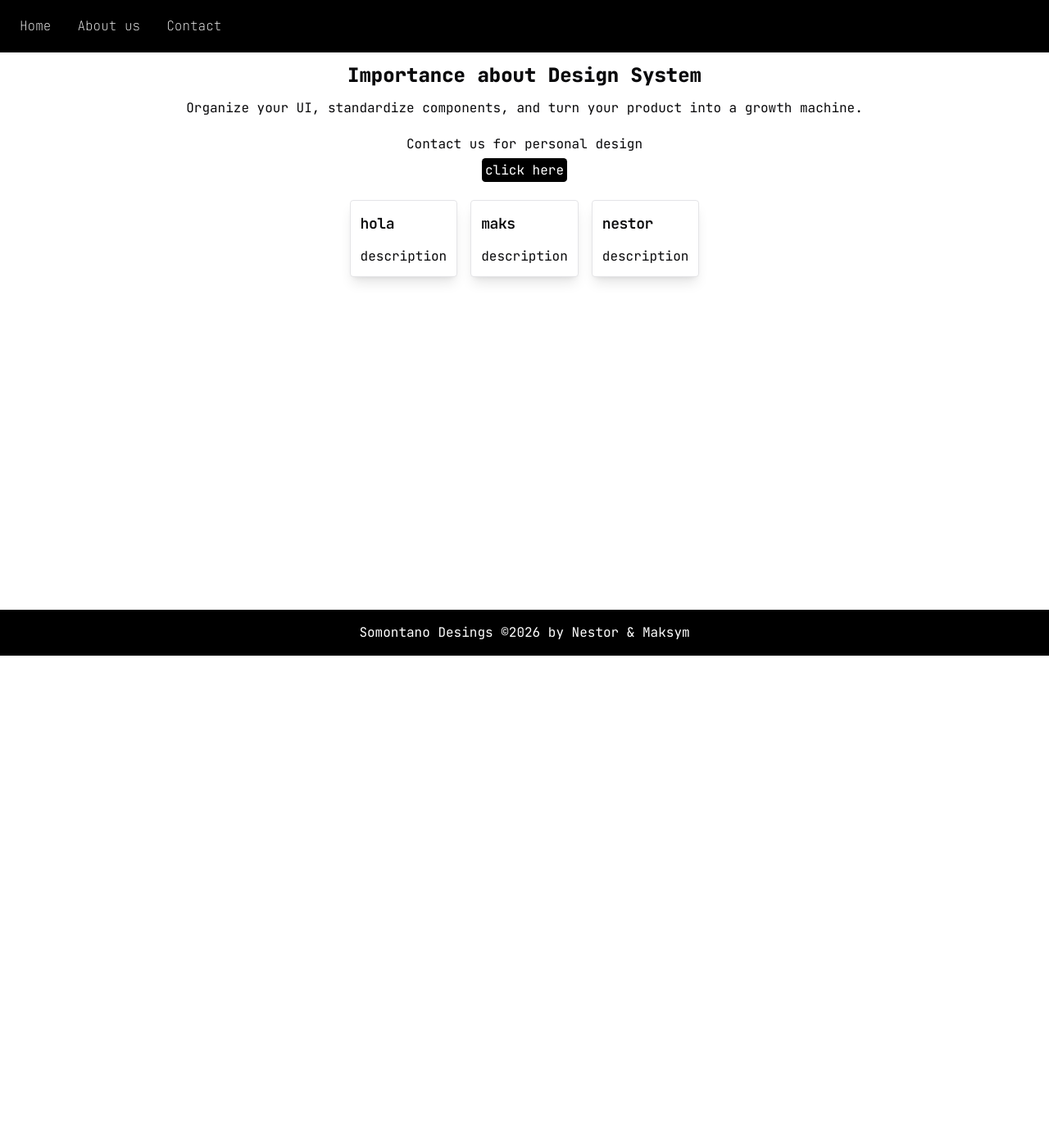
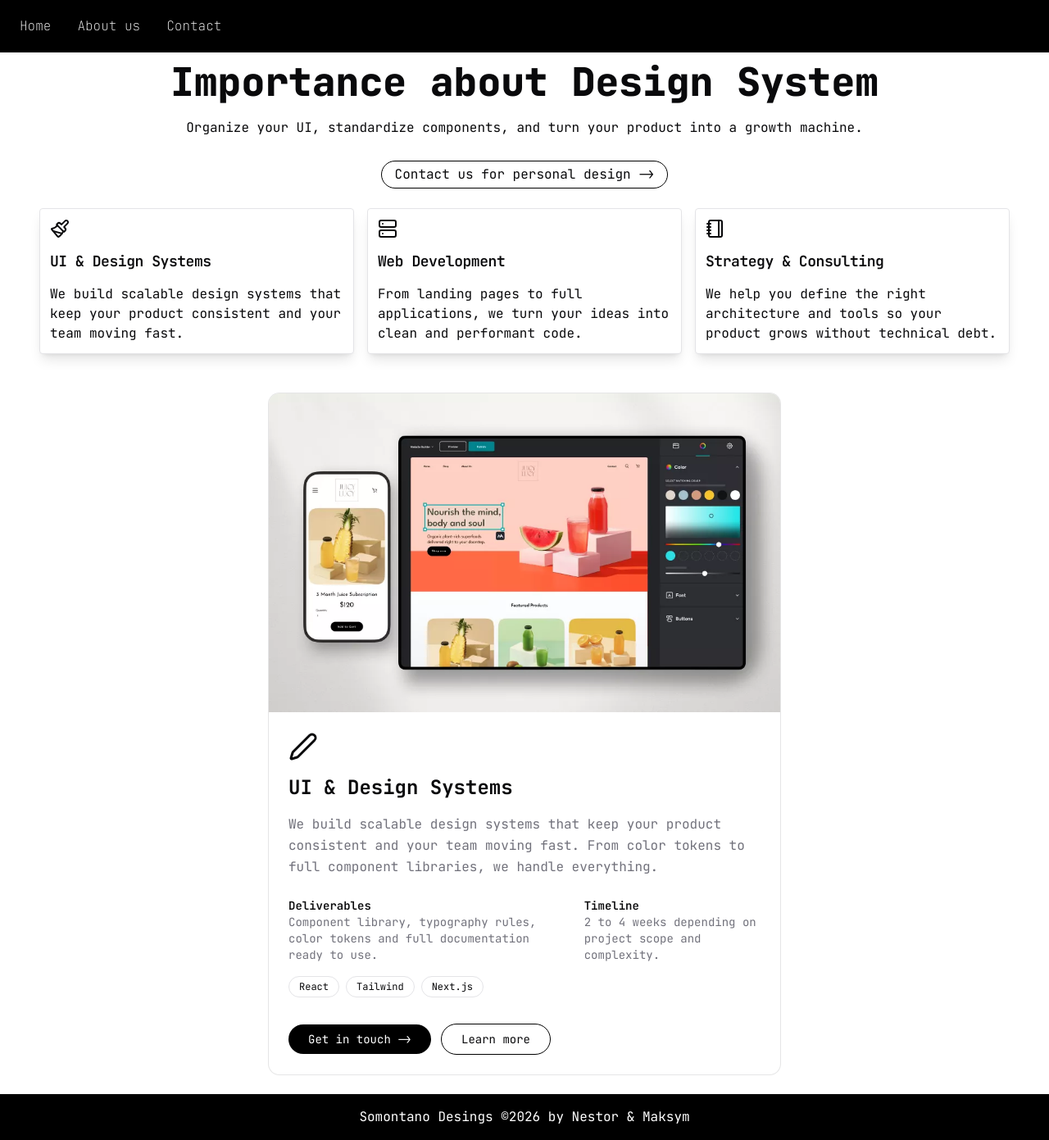
Before and after one commit to maksym292006/Practicas, a Next.js app in the folder desig-system/: page / in a window 1280 px wide. Shown: the whole page at 82% size. Before the commit the page ends 800 px from the top, so only its background shows below. Built offline with nearby package versions, Linux system fonts and the light colour scheme.

Commit message:
Hero section modificado,Service cards modificado con logotipos,Carg  grande hecho por ia

```diff
--- a/desig-system/src/app/page.tsx
+++ b/desig-system/src/app/page.tsx
@@ -1,26 +1,125 @@
+// IMPORTACIONES
 import { Button } from "@/components/ui/button";
 import BotonToggle from "@/components/ui/button2";
+import Image from "next/image";
 import {
   Card,
   CardHeader,
   CardFooter,
   CardTitle,
   CardDescription,
+  CardContent,
 } from "@/components/ui/card";
-// IMPORTACIONES
+
 import Footer from "@/components/ui/footer";
 import Hero from "@/components/ui/heroSection";
 import ServiceCard from "@/components/ui/servicecard";
 import Scard from "@/components/ui/servicecard";
+import { Notebook, Paintbrush, Pen, Server } from "lucide-react";
+import Link from "next/link";
+import { server } from "shadcn/mcp";
 
 export default function Home() {
   return (
     <>
+      {/* Hero section  */}
       <Hero></Hero>
+      {/* Service Cards */}
       <div className=" flex flex-row gap-4 p-6 justify-center">
-        <ServiceCard title="hola" description="description"></ServiceCard>
-        <ServiceCard title="maks" description="description"></ServiceCard>
-        <ServiceCard title="nestor" description="description"></ServiceCard>
+        {/* 1 */}
+        <ServiceCard
+          icon={<Paintbrush />}
+          title="UI & Design Systems"
+          description="We build scalable design systems
+           that keep your product consistent and your team moving fast."
+        ></ServiceCard>
+        {/* 2 */}
+        <ServiceCard
+          icon={<Server />}
+          title="Web Development"
+          description="From landing pages to full applications,
+           we turn your ideas into clean and performant code."
+        ></ServiceCard>
+        {/* 3 */}
+        <ServiceCard
+          icon={<Notebook />}
+          title="Strategy & Consulting"
+          description="We help you define the right architecture and tools so
+          your product grows without technical debt."
+        ></ServiceCard>
+      </div>
+      {/* CARD  ejemplo de uso */}
+
+      <div className="max-w-2xl mx-auto p-6">
+        <Card>
+          <Image
+            src="/images/img.webp"
+            alt="texto alternativo"
+            width={800}
+            height={300}
+            className="w-full object-cover"
+          />
+          <CardHeader className="gap-4">
+            <Pen size={36} />
+            <CardTitle className="text-2xl font-bold">
+              UI & Design Systems
+            </CardTitle>
+            <CardDescription className="text-base leading-relaxed">
+              We build scalable design systems that keep your product consistent
+              and your team moving fast. From color tokens to full component
+              libraries, we handle everything.
+            </CardDescription>
+          </CardHeader>
+
+          <CardContent className="flex flex-col gap-4">
+            {/* Fila de detalles */}
+            <div className="flex gap-6">
+              <div>
+                <p className="text-sm font-semibold">Deliverables</p>
+                <p className="text-sm text-muted-foreground">
+                  Component library, typography rules, color tokens and full
+                  documentation ready to use.
+                </p>
+              </div>
+              <div>
+                <p className="text-sm font-semibold">Timeline</p>
+                <p className="text-sm text-muted-foreground">
+                  2 to 4 weeks depending on project scope and complexity.
+                </p>
+              </div>
+            </div>
+
+            {/* Tags */}
+            <div className="flex gap-2 flex-wrap">
+              <span className="border rounded-full px-3 py-1 text-xs">
+                React
+              </span>
+              <span className="border rounded-full px-3 py-1 text-xs">
+                Tailwind
+              </span>
+              <span className="border rounded-full px-3 py-1 text-xs">
+                Next.js
+              </span>
+            </div>
+          </CardContent>
+
+          <CardFooter className="flex gap-3 mt-2">
+            <Link
+              href="/contact"
+              className="inline-block bg-black text-white rounded-full px-6 py-2
+            hover:bg-neutral-800 transition-all duration-300"
+            >
+              Get in touch {"->"}
+            </Link>
+            <Link
+              href="/about"
+              className="inline-block border border-black rounded-full px-6 py-2
+            hover:bg-black hover:text-white transition-all duration-300"
+            >
+              Learn more
+            </Link>
+          </CardFooter>
+        </Card>
       </div>
     </>
   );
--- a/desig-system/src/components/ui/heroSection.tsx
+++ b/desig-system/src/components/ui/heroSection.tsx
@@ -3,19 +3,20 @@ import Link from "next/link";
 function Hero() {
   return (
     <section className="flex flex-col text-center ">
-      <h1 className="font-extrabold text-2xl pt-3 pb-3">
+      <h1 className="font-extrabold text-5xl pt-3 pb-5">
         Importance about Design System
       </h1>
-      <p className="pb-5">
+      <p className="pb-5 ">
         Organize your UI, standardize components, and turn your product into a
         growth machine.
       </p>
 
-      <p>Contact us for personal design</p>
-      <div className="mt-2">
-        <Link href="/contact" className="bg-black text-white rounded-sm p-1 ">
-          click here
-        </Link>
+      <div
+        className="mt-2 border border-black rounded-full px-4 py-1 w-fit mx-auto
+          hover:bg-slate-200  hover:scale-103 hover:border-primary hover:underline
+          transition-all duration-310"
+      >
+        <Link href="/contact">Contact us for personal design {"->"}</Link>
       </div>
     </section>
   );
```
Also changed, not shown: desig-system/public/images/img.webp (added), desig-system/src/app/img.webp (added).
